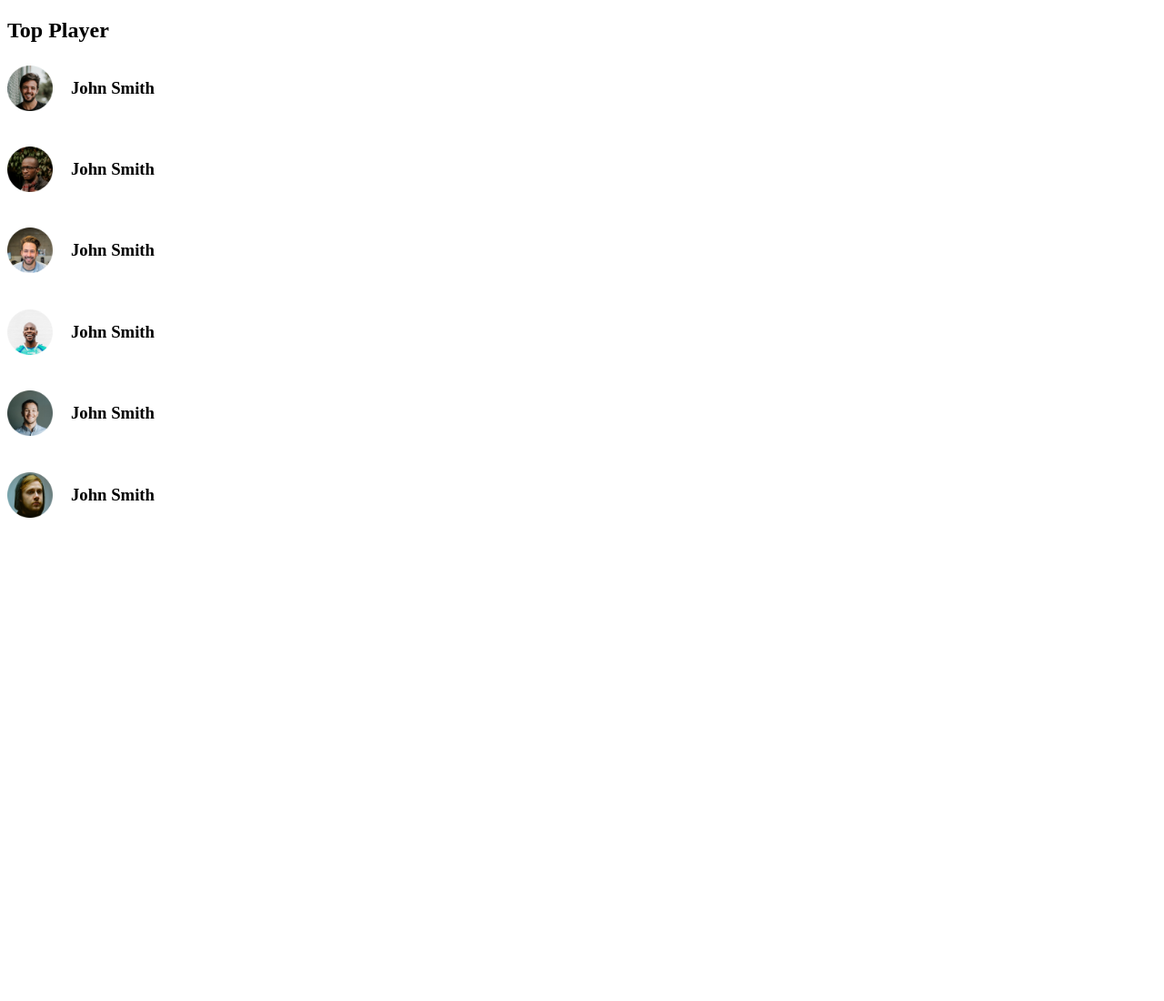
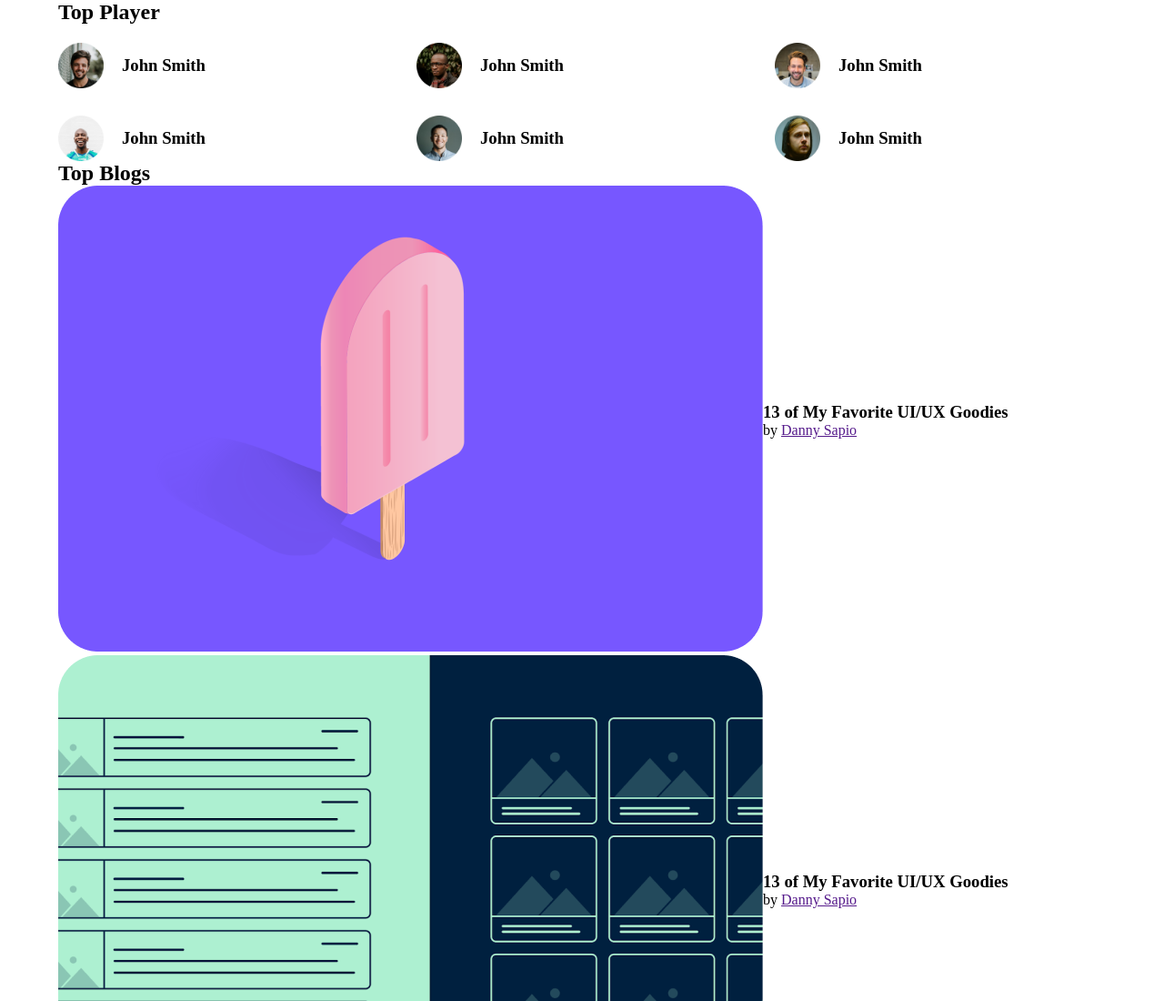
Before and after one commit to MdJubaerAhmed/LEADER-BOADR-CSS3, a plain HTML site: page index.html in a window 1280 px wide. Shown: the top 1100 px of the page at 91% size. Before the commit the page ends 800 px from the top, so only its background shows below. Drawn offline with Linux system fonts and the light colour scheme.

Commit message:
update my last code

```diff
--- a/index.html
+++ b/index.html
@@ -42,6 +42,49 @@
             </div>
 
         </section>
+        <section>
+            <h1 class="section-title">Top Blogs</h3>
+            <div class="logs">
+                 <article class="blog">
+                    <div class="thumbnail">
+                         <img src="images/Mask Group.png" alt="">
+                    </div>
+                    <div class="blog-info">
+                          <h3>13 of My Favorite UI/UX Goodies</h3>
+                          <p>by <a href="">Danny Sapio</a></p>
+                    </div>
+                 </article>
+                 <article class="blog">
+                    <div class="thumbnail">
+                         <img src="images/Mask Group-1.png" alt="">
+                    </div>
+                    <div class="blog-info">
+                          <h3>13 of My Favorite UI/UX Goodies</h3>
+                          <p>by <a href="">Danny Sapio</a></p>
+                    </div>
+                 </article>
+                 <article class="blog">
+                    <div class="thumbnail">
+                         <img src="images/Mask Group-2.png" alt="">
+                    </div>
+                    <div class="blog-info">
+                          <h3>13 of My Favorite UI/UX Goodies</h3>
+                          <p>by <a href="">Danny Sapio</a></p>
+                    </div>
+                 </article>
+                 <article class="blog">
+                    <div class="thumbnail">
+                         <img src="images/Mask Group.png" alt="">
+                    </div>
+                    <div class="blog-info">
+                          <h3>13 of My Favorite UI/UX Goodies</h3>
+                          <p>by <a href="">Danny Sapio</a></p>
+                    </div>
+                 </article>
+
+            </div>
+
+        </section>
     </main>
 </body>
 </html>
--- a/style.css
+++ b/style.css
@@ -1,9 +1,24 @@
-.top-players {
+*{
+  margin: 0;
+  padding: 0;
+}
+main{
+  width: 1200px;
+  max-width: 90%;
+  margin: 0 auto;
+}
+.top-players, .blogs{
   display: grid;
-  grid-template-columns: repeat (3, 1fr);
   grid-gap: 30px;
+  margin-top: 20px;
 }
-.player {
+.top-players{
+  grid-template-columns: repeat(3, 1fr);
+}
+.blogs{
+  grid-template-columns: repeat(2, 1fr);
+}
+.player, .blog {
   display: flex;
   align-items: center;
 }
@@ -11,3 +26,11 @@
   height: 50px;
   margin-right: 20px;
 }
+@media (max-width: 992px){
+  .top-players {
+    grid-template-columns: repeat(2, 1fr);
+}
+@media (max-width: 688px){
+  .top-players {
+    grid-template-columns: repeat(1, 1fr);
+}
```
